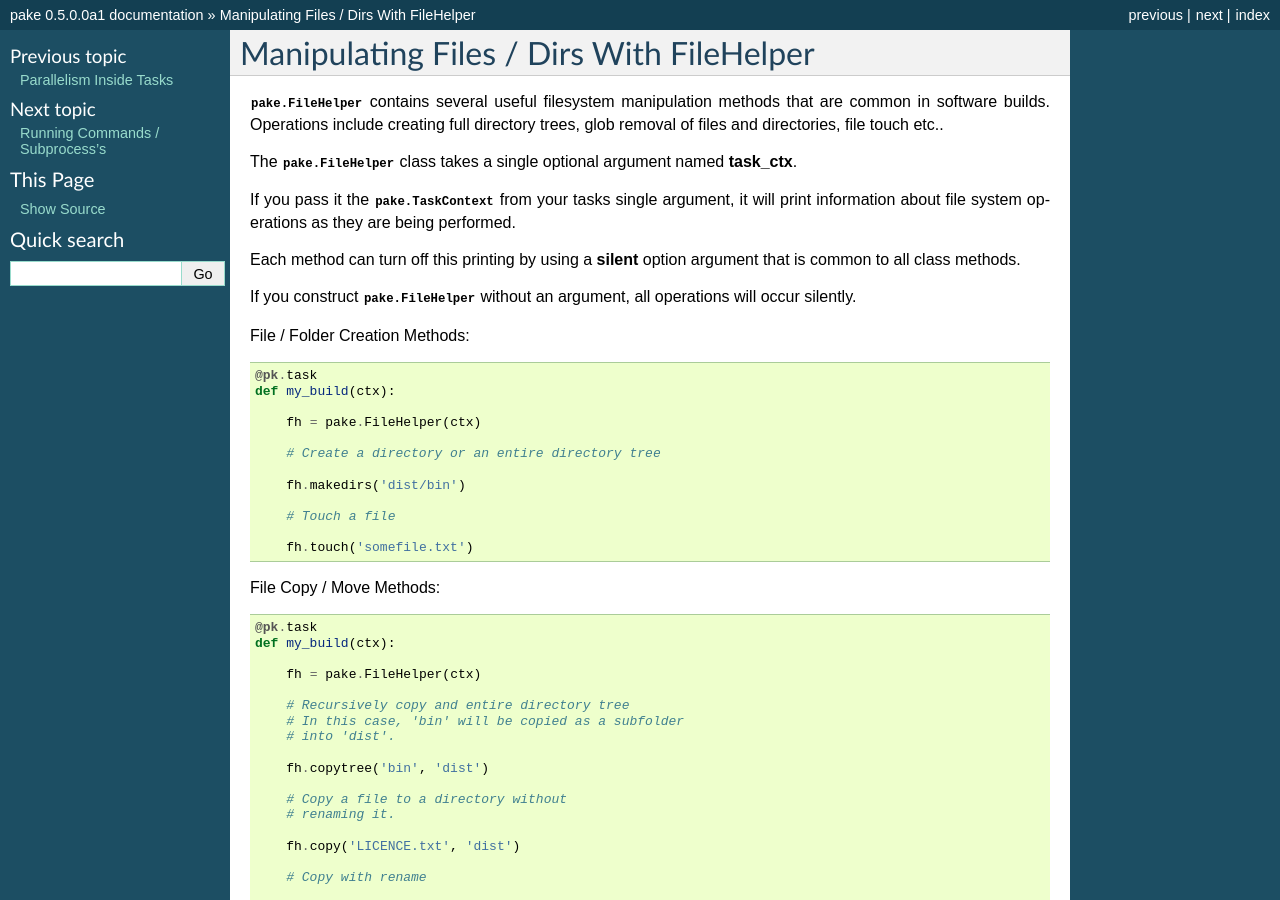
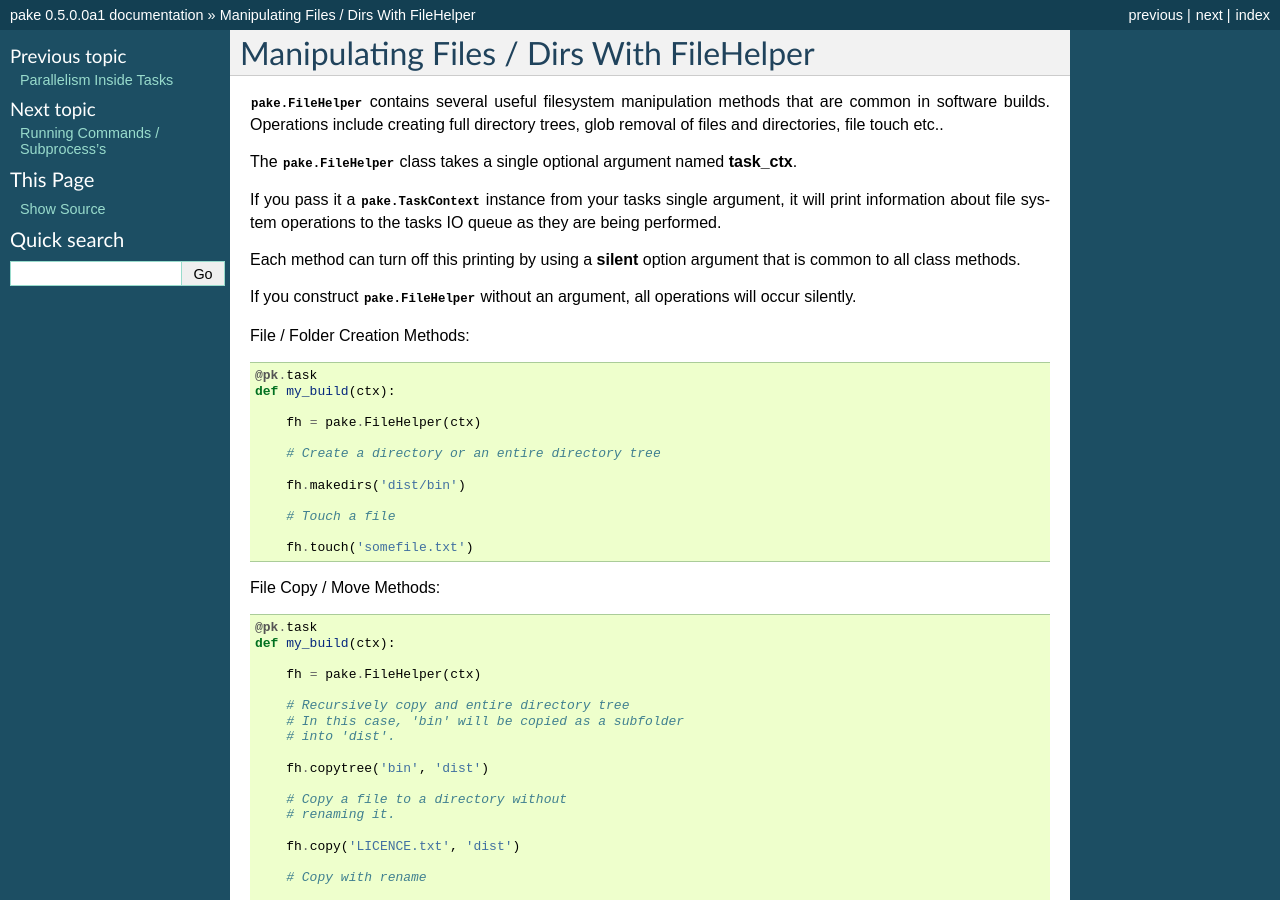
Before and after one commit to Teriks/pake, a Sphinx documentation site: the page built from docs/source/filehelper.rst, in a window 1280 px wide and 900 px high. Built offline with Sphinx 7.4.7, drawn with Linux system fonts in a browser that asks for light colours.

Commit message:
Small documentation amendment

```diff
--- a/docs/source/filehelper.rst
+++ b/docs/source/filehelper.rst
@@ -7,8 +7,8 @@ directory trees, glob removal of files and directories, file touch etc..
 
 The :py:class:`pake.FileHelper` class takes a single optional argument named **task_ctx**.
 
-If you pass it the :py:class:`pake.TaskContext` from your tasks single argument, it will
-print information about file system operations as they are being performed.
+If you pass it a :py:class:`pake.TaskContext` instance from your tasks single argument, it will
+print information about file system operations to the tasks IO queue as they are being performed.
 
 Each method can turn off this printing by using a **silent** option argument that is common
 to all class methods.
```
